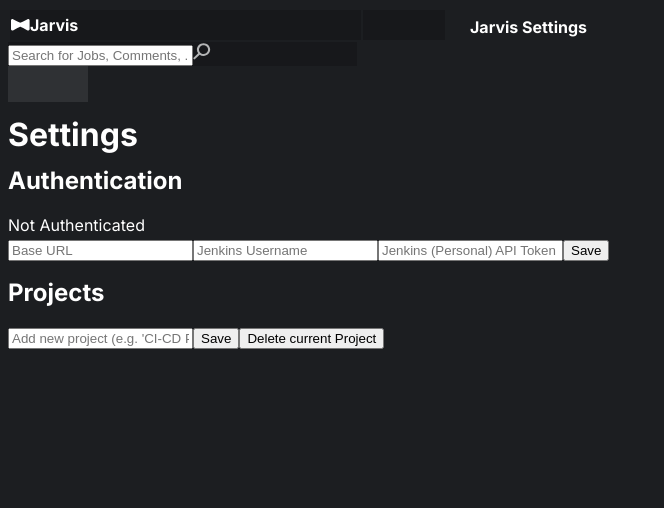
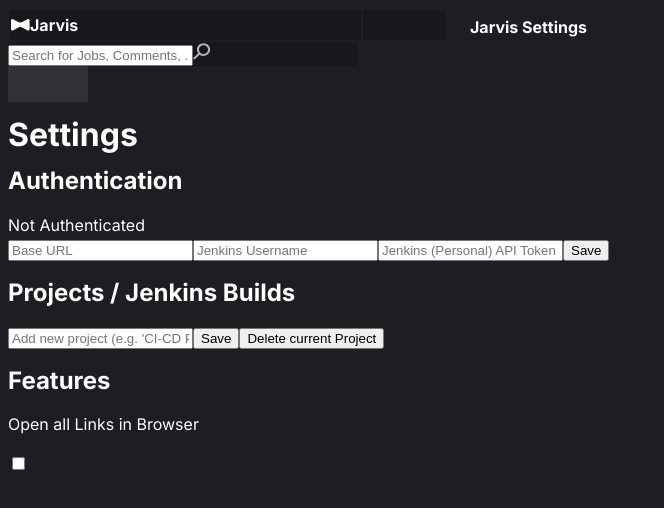
Before and after one commit to JarvisClient/Client, a React (Vite) app in the folder client/: page / in a window 1280 px wide. Both pictures are taken after a click on the element 48 px from the left and 84 px from the top of the page. Shown: the top 508 px of the page, without its empty margins (0-664 px from the left). Built offline with nearby package versions, Linux system fonts and the light colour scheme; some icons are missing.

Commit message:
Added Open in Browser Switch to Settings

```diff
--- a/client/src/components/FeatureView/BuildView/BuildView.tsx
+++ b/client/src/components/FeatureView/BuildView/BuildView.tsx
@@ -54,8 +54,6 @@
 
             if (correspondingBuildData) {
                 definition.defaultParameterValue.value = (correspondingBuildData.value).toString();
-                console.log(definition);
-
             }
         })
 
--- a/client/src/components/FeatureView/ParametersView/ParameterComponents/FileParameterValue.tsx
+++ b/client/src/components/FeatureView/ParametersView/ParameterComponents/FileParameterValue.tsx
@@ -2,6 +2,7 @@
 import React from 'react';
 import { JenkinsParameters } from '../ParametersView';
 import { BiFile } from "react-icons/bi";
+import { openLink } from '../../../../helpers/utils';
 
 interface Props {
     parameter: JenkinsParameters;
@@ -20,7 +21,7 @@
             url += "/*view*"
         }
 
-        window.open(url, "_blank")
+        openLink(url)
     }
 
 
--- a/client/src/components/FeatureView/SettingsView/SettingsView.tsx
+++ b/client/src/components/FeatureView/SettingsView/SettingsView.tsx
@@ -1,6 +1,8 @@
 import React, { useEffect, useState } from "react";
 
 import { invoke } from "@tauri-apps/api/tauri";
+import Switch from "../../Switch/Switch";
+
 
 const SettingsView: React.FC<any> = () => {
 
@@ -14,10 +16,18 @@
     const [currentProject, setCurrentProject] = useState<string>("");
     const [projects, setProjects] = useState<string[]>([]);
 
+    const [isChecked, setIsChecked] = useState(false);
+
+    const handleCheckboxChange = () => {
+        localStorage.setItem("openInBrowser", (!isChecked).toString());
+        setIsChecked(!isChecked);
+    };
+
     useEffect(() => {
         checkIfAlreadyAuthenticated();
         setProjects(JSON.parse(localStorage.getItem("projects") || "[]"));
         setCurrentProject(localStorage.getItem("projectName") || "");
+        setIsChecked(JSON.parse(localStorage.getItem("openInBrowser") || "false"));
     }, []);
 
     useEffect(() => {
@@ -122,7 +132,7 @@
         <div className="mx-10 my-10 select-none">
             <h1 className="text-3xl font-bold">Settings</h1>
             <div className="flex items-center mt-10">
-                <h2 className="text-2xl font-bold mr-1">Authentication</h2>
+                <h2 className="text-2xl font-bold">Authentication</h2>
                 {authenticated ?
                     <span className="inline-flex items-center rounded-md bg-[#122a2d] px-2 py-1 text-xs font-medium text-green-300 ring-1 ring-inset ring-green-600/20">Authenticated</span>
                     :
@@ -162,7 +172,7 @@
                 </button>
             </div>
             <div className="flex items-center mt-10">
-                <h2 className="text-2xl font-bold mr-1">Projects</h2>
+                <h2 className="text-2xl font-bold">Projects / Jenkins Builds</h2>
             </div>
             <div>
                 <div className="mt-5">
@@ -195,9 +205,15 @@
                     </button>
                 </div>
             </div>
+      <div className="flex flex-col mt-10">
+        <h2 className="text-2xl font-bold mb-2">Features</h2>
+        <div>
+          <p className="mb-2">Open all Links in Browser</p>
+          <Switch isChecked={isChecked} onCheckboxChange={handleCheckboxChange} />
+        </div>
+      </div>
     </div>
   );
-}
-
+};
 
 export default SettingsView;
--- a/client/src/components/FeatureView/StatusView/StatusView.tsx
+++ b/client/src/components/FeatureView/StatusView/StatusView.tsx
@@ -1,6 +1,7 @@
 import React, { useEffect, useState } from "react";
 
 import { BiCube, BiCodeAlt, BiTimer, BiInfoCircle } from "react-icons/bi";
+import { openLink } from "../../../helpers/utils";
 
 interface StatusViewProps {
     buildData: any;
@@ -13,14 +14,14 @@
         let projectName: String = localStorage.getItem("projectName") || "";
         let artifactURL = `${baseURL}job/${projectName}/${buildData["id"]}/artifact/${artifact}`
 
-        await open(artifactURL)
+        await openLink(artifactURL, true)
     }
 
     const openUser = async (user: string) => {
         let baseURL: String = localStorage.getItem("baseurl") || "";
         let userURL = `${baseURL}user/${user}`
 
-        await open(userURL)
+        await openLink(userURL)
     }
 
     const startedByUser = buildData.actions.find(
@@ -35,7 +36,7 @@
         let projectName: String = localStorage.getItem("projectName") || "";
         let buildTimeTrendURL = `${baseURL}job/${projectName}/buildTimeTrend`
 
-        await open(buildTimeTrendURL)
+        await openLink(buildTimeTrendURL)
     }
 
     // Format to x days, x hours, x minutes, x seconds ago
--- /dev/null
+++ b/client/src/components/Switch/Switch.tsx
@@ -0,0 +1,33 @@
+import React from 'react';
+
+interface SwitchProps {
+  isChecked: boolean;
+  onCheckboxChange: () => void;
+}
+
+const Switch: React.FC<SwitchProps> = ({ isChecked, onCheckboxChange }) => {
+  return (
+    <>
+      <label className='flex cursor-pointer select-none items-center'>
+        <div className='relative'>
+          <input
+            type='checkbox'
+            checked={isChecked}
+            onChange={onCheckboxChange}
+            className='sr-only'
+          />
+          <div
+            className={`box block h-8 w-14 rounded-full bg-background-card`}
+          ></div>
+          <div
+            className={`absolute left-1 top-1 flex h-6 w-6 items-center justify-center rounded-full bg-white transition ${
+              isChecked ? 'translate-x-full' : ''
+            }`}
+          ></div>
+        </div>
+      </label>
+    </>
+  );
+};
+
+export default Switch;
--- a/client/src/helpers/JenkinsCalls.ts
+++ /dev/null
@@ -1,21 +0,0 @@
-interface BuildWithParametersOptions {
-    baseurl: string | null;
-    username: string | null;
-    apitoken: string | null;
-    projectName: string | null;
-    params: { [key: string]: any };
-}
-
-export const buildWithParameters = async ({ baseurl, username, apitoken, projectName, params }: BuildWithParametersOptions) => {
-    let URL = `${baseurl}job/${projectName}/buildWithParameters`;
-
-    await fetch(URL, {
-        method: "POST",
-        headers: {
-            "Content-Type": "application/x-www-form-urlencoded",
-            Authorization: "Basic " + btoa(username + ":" + apitoken),
-        },
-        body: JSON.stringify(params),
-    })
-
-};
--- a/client/src/helpers/utils.ts
+++ b/client/src/helpers/utils.ts
@@ -1,3 +1,5 @@
+import { open } from "@tauri-apps/api/shell";
+
 export const formatBuildDate = (timestamp: number) => {
     const date = new Date(timestamp);
 
@@ -10,3 +12,14 @@
 
     return `${day}.${month}.${year} - ${hours}:${minutes}:${seconds}`;
 };
+
+export const openLink = async (url: string, forceBrowser: Boolean = false) => {
+    let openInBrowser = localStorage.getItem('openInBrowser');
+
+    if (openInBrowser === "true" || forceBrowser) {
+        return await open(url);
+    } else {
+        return await window.open(url, '_blank');
+    }
+
+}
--- a/client/src/screens/App/App.tsx
+++ b/client/src/screens/App/App.tsx
@@ -21,6 +21,7 @@
 import "./App.css";
 import ParametersView from "../../components/FeatureView/ParametersView/ParametersView";
 import BuildView from "../../components/FeatureView/BuildView/BuildView";
+import { openLink } from "../../helpers/utils";
 
 /**
  * React functional component representing the main application.
@@ -100,7 +101,7 @@
 
         break;
       case "jenkins":
-        window.open(selectedBuildData["url"], "_blank")
+        openLink(selectedBuildData["url"])
         break;
       default:
         break;
```
Lines whose indentation alone changed are shown as unchanged.
